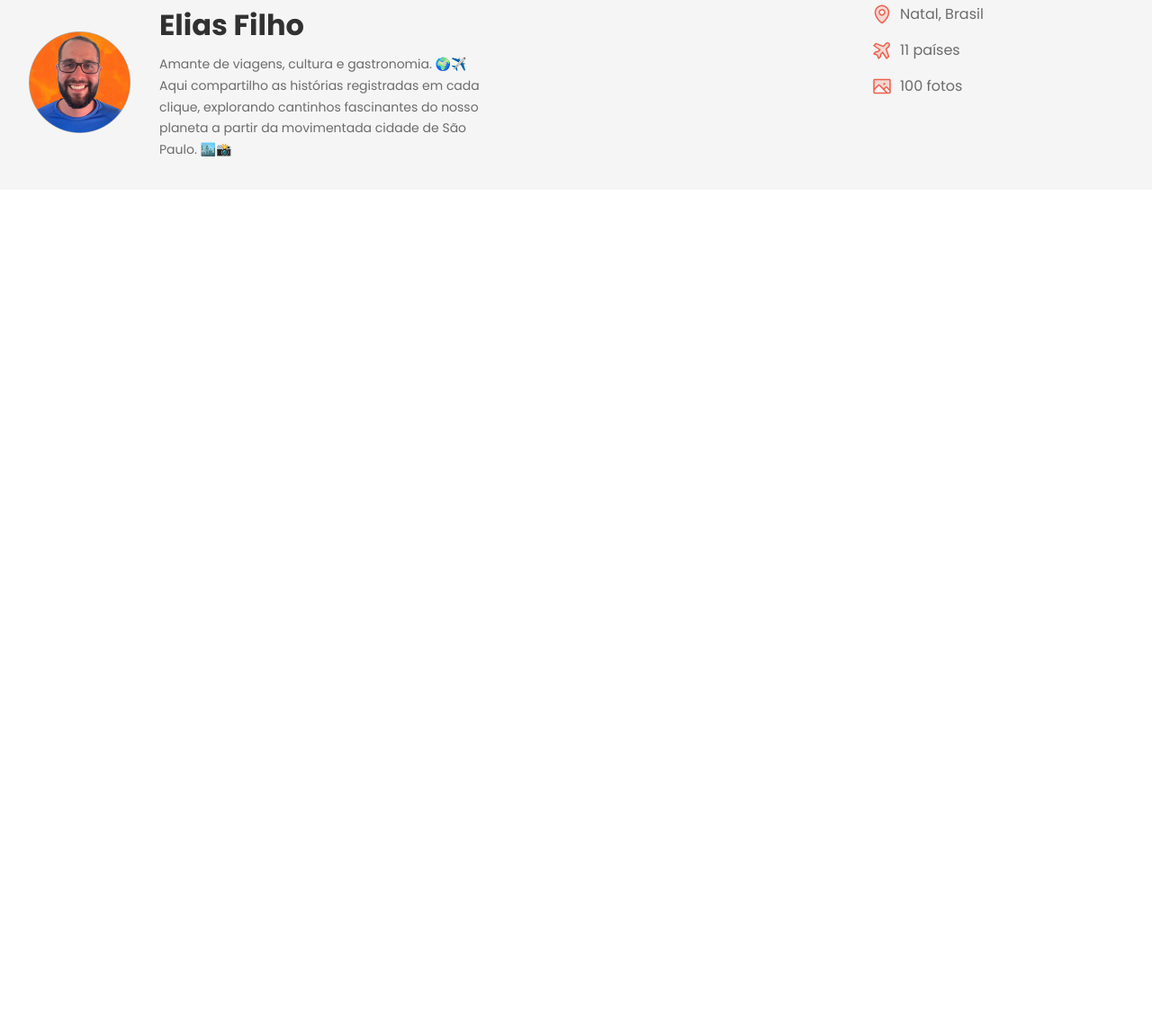
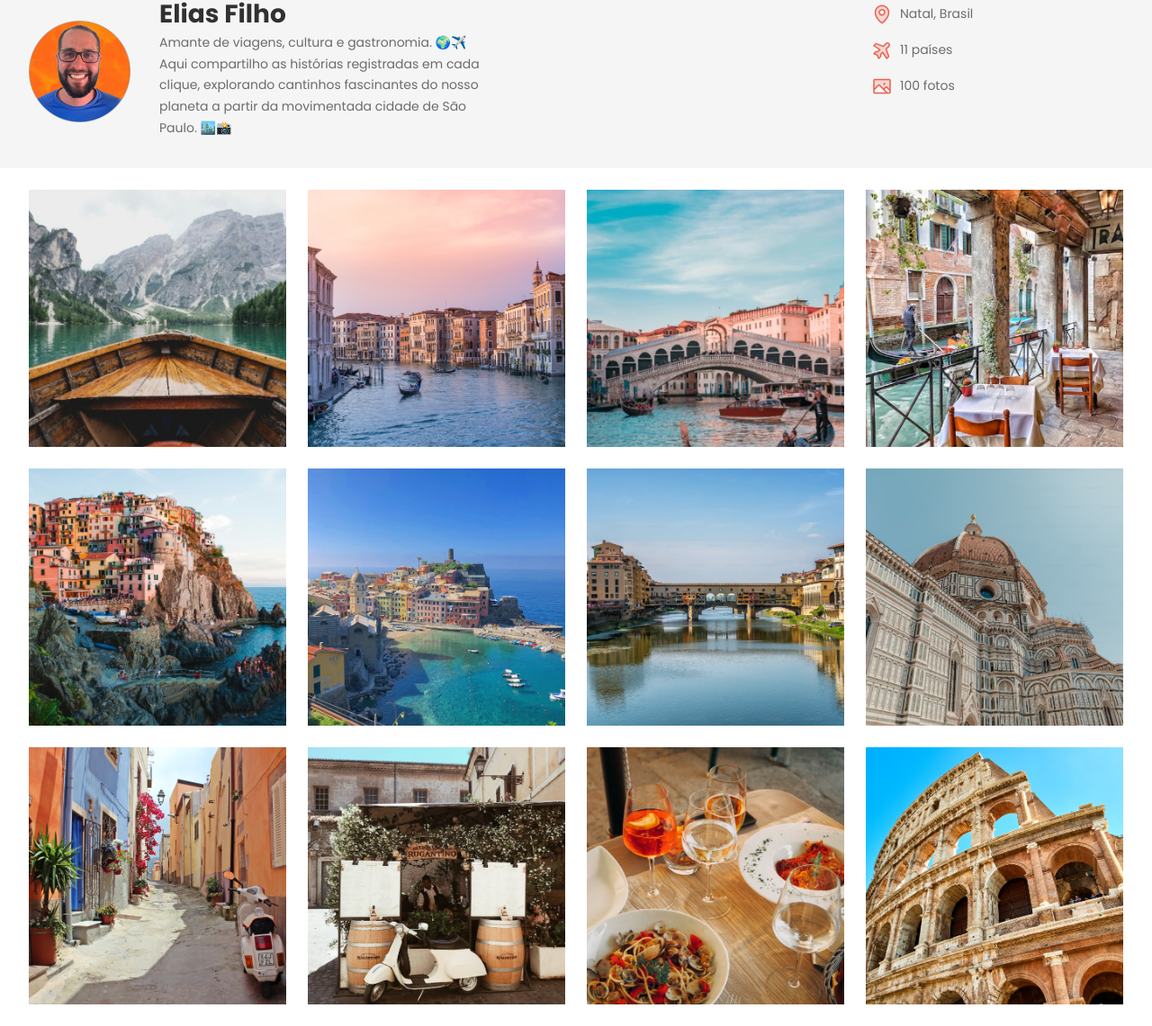
Before and after one commit to EliasFilho87/Viajando, a plain HTML site: page index.html in a window 1280 px wide. Shown: the part 124-1265 px from the top of the page at 90% size. Before the commit the page ends 800 px from the top, so only its background shows below. Drawn offline with Linux system fonts and the light colour scheme; a web font is replaced by a local one.

Commit message:
main galery

```diff
--- a/index.html
+++ b/index.html
@@ -65,6 +65,21 @@
       </header>
   </div>
 
+<main class="container">
+  <img src="assets/Image 01.png" alt="barco">
+  <img src="assets/Image 02.png" alt="veneza">
+  <img src="assets/Image 03.png" alt="veneza2">
+  <img src="assets/Image 04.png" alt="veneza2">
+  <img src="assets/Image 05.png" alt="veneza2">
+  <img src="assets/Image 06.png" alt="veneza2">
+  <img src="assets/Image 07.png" alt="veneza2">
+  <img src="assets/Image 08.png" alt="veneza2">
+  <img src="assets/Image 09.png" alt="veneza2">
+  <img src="assets/Image 10.png" alt="veneza2">
+  <img src="assets/Image 11.png" alt="veneza2">
+  <img src="assets/Image 12.png" alt="veneza2">
+</main>
+
 
 </body>
 </html>
--- a/styles/header.css
+++ b/styles/header.css
@@ -1,5 +1,6 @@
 header {
   padding-block: 32px;
+  font: var(--text-md);
 }
 
 header .container {
@@ -24,9 +25,6 @@ header .container {
   margin-bottom: 8px;
 }
 
-#profile p {
-  font: var(--text-md)
-}
 
 #info {
   list-style: none;
--- a/styles/index.css
+++ b/styles/index.css
@@ -1,3 +1,4 @@
 @import url(global.css);
 @import url(nav.css);
 @import url(header.css);
+@import url(main.css);
--- /dev/null
+++ b/styles/main.css
@@ -0,0 +1,14 @@
+main {
+  display: flex;
+  flex-wrap: wrap;
+  gap: 24px;
+  padding-block: 24px;
+
+}
+
+main img {
+  width: 286px;
+  height: 286px;
+  object-fit: cover;
+
+}
```
